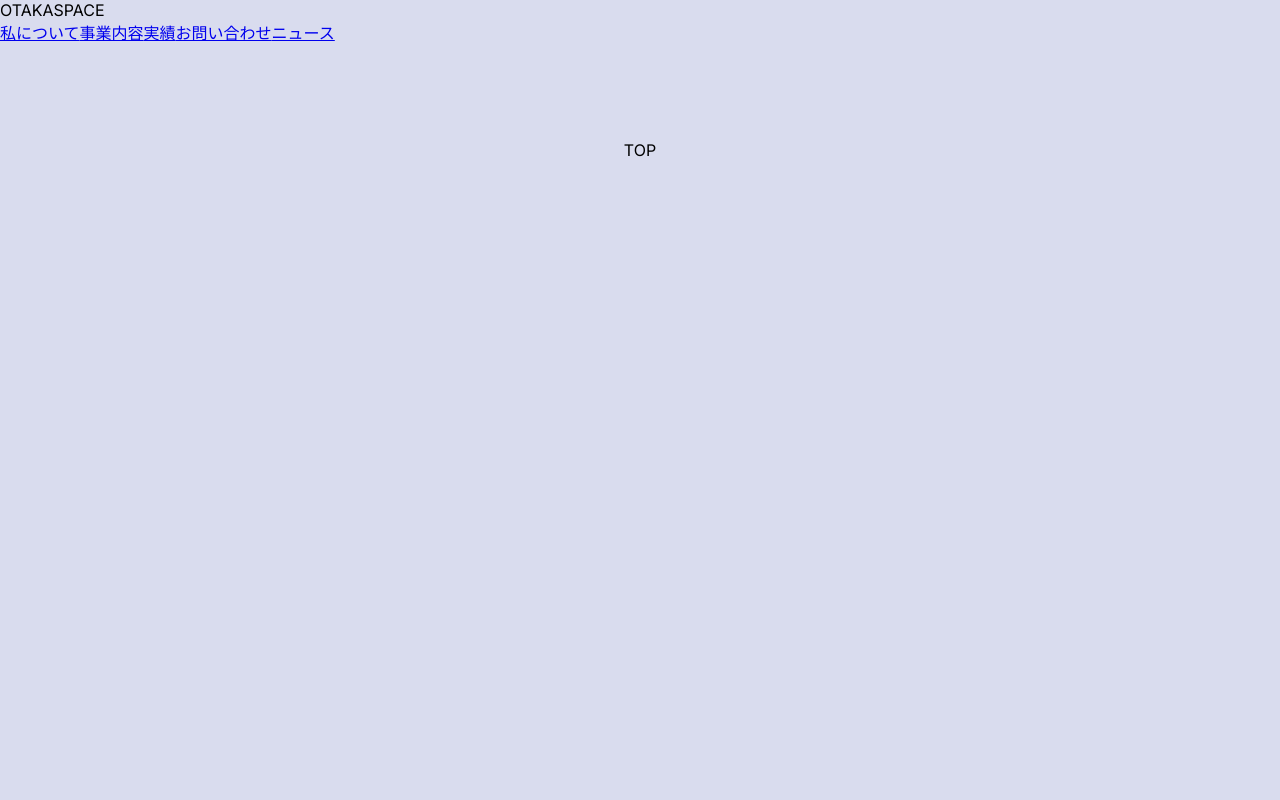
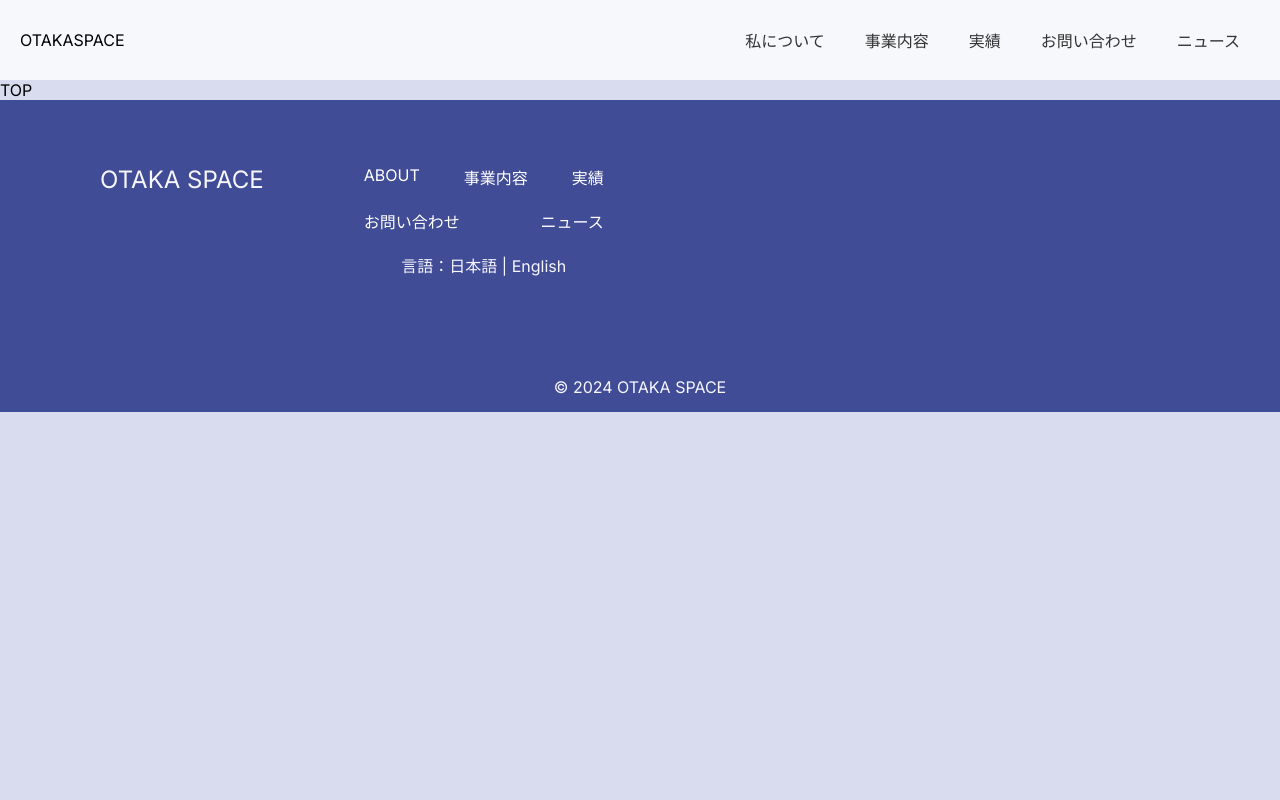
Before and after one commit to otakaaaa/otaka-space, a Next.js app: page / in a window 1280 px wide. Shown: the top 800 px of the page. Built offline with nearby package versions, Linux system fonts and the light colour scheme.

Commit message:
pandaCSSの追加

```diff
--- /dev/null
+++ b/postcss.config.cjs
@@ -0,0 +1,5 @@
+module.exports = {
+  plugins: {
+    '@pandacss/dev/postcss': {},
+  },
+}
--- a/src/app/globals.css
+++ b/src/app/globals.css
@@ -1,3 +1,5 @@
+@layer reset, base, tokens, recipes, utilities;
+
 /* COMMON */
 
 :root {
--- a/src/app/page.tsx
+++ b/src/app/page.tsx
@@ -1,9 +1,8 @@
 import Image from "next/image";
-import styles from "./page.module.css";
 
 export default function Home() {
   return (
-    <main className={styles.main}>
+    <main>
       TOP
     </main>
   );
--- a/src/components/layouts/Footer/Footer.module.css
+++ b/src/components/layouts/Footer/Footer.module.css
@@ -0,0 +1,39 @@
+.footerArea {
+    background-color: #404C96;
+    color: #F7F6FF;
+}
+
+.footerWrapper {
+    display: flex;
+    padding-top: 65px;
+    margin: 0 100px;
+}
+
+.logo {
+    font-size: 24px;
+    margin-right: 100px;
+}
+
+.footerLinks {
+    display: flex;
+    width: 240px;
+    justify-content: space-between;
+    flex-wrap: wrap;
+}
+
+.footerLink {
+    text-decoration: none;
+    color: #fff;
+    margin-bottom: 20px;
+}
+
+.localeArea {
+    margin: 0 auto;
+    text-align: center;
+    margin-bottom: 100px;
+}
+
+.copyRight {
+    text-align: center;
+    padding-bottom: 15px;
+}
--- a/src/components/layouts/Header/Header.module.css
+++ b/src/components/layouts/Header/Header.module.css
@@ -0,0 +1,27 @@
+.header {
+    height: 80px;
+    display: flex;
+    justify-content: space-between;
+    align-items: center;
+    background-color: #F7F8FC;
+}
+
+.logo {
+    margin-left: 20px;
+}
+
+.links {
+    display: flex;
+}
+
+.link {
+    margin-right: 40px;
+    color: #333;
+    text-decoration: none;
+    display: flex;
+    flex-direction: column;
+}
+
+.link:hover {
+    opacity: 0.7;
+}
```
Also changed, not shown: package.json (+6 -4 lines), panda.config.ts (added, +20 -0 lines), 2 other files (tests, documents, lock files or other folders).
